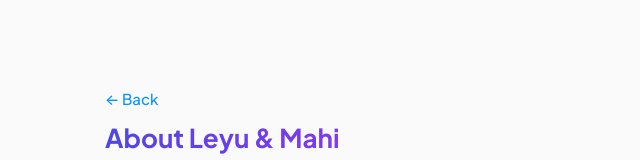
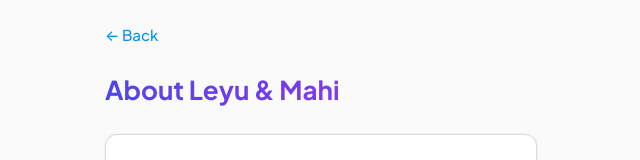
Before and after one commit to Enqutk/ReadItOut, a Next.js app: page /about in a window 1280 px wide. Shown: the top 160 px of the page, without its empty margins (319-959 px from the left). Built offline with nearby package versions, Linux system fonts and the light colour scheme; no server answers.

Commit message:
style: simplify About page layout by removing header row and adjusting link positioning

```diff
--- a/app/about/page.tsx
+++ b/app/about/page.tsx
@@ -46,10 +46,8 @@ export default function AboutPage() {
   const aboutText = (profile.aboutBlurb || DEFAULT_ABOUT).trim();
 
   return (
-    <main className="page page-with-header">
-      <div className="page-header-row">
-        <Link href="/" className="link-back">← Back</Link>
-      </div>
+    <main className="page">
+      <Link href="/" className="link-back link-back-floating" aria-label="Back">← Back</Link>
       <h1 className="page-title">About Leyu & Mahi</h1>
 
       {hasPhotos && (
```
